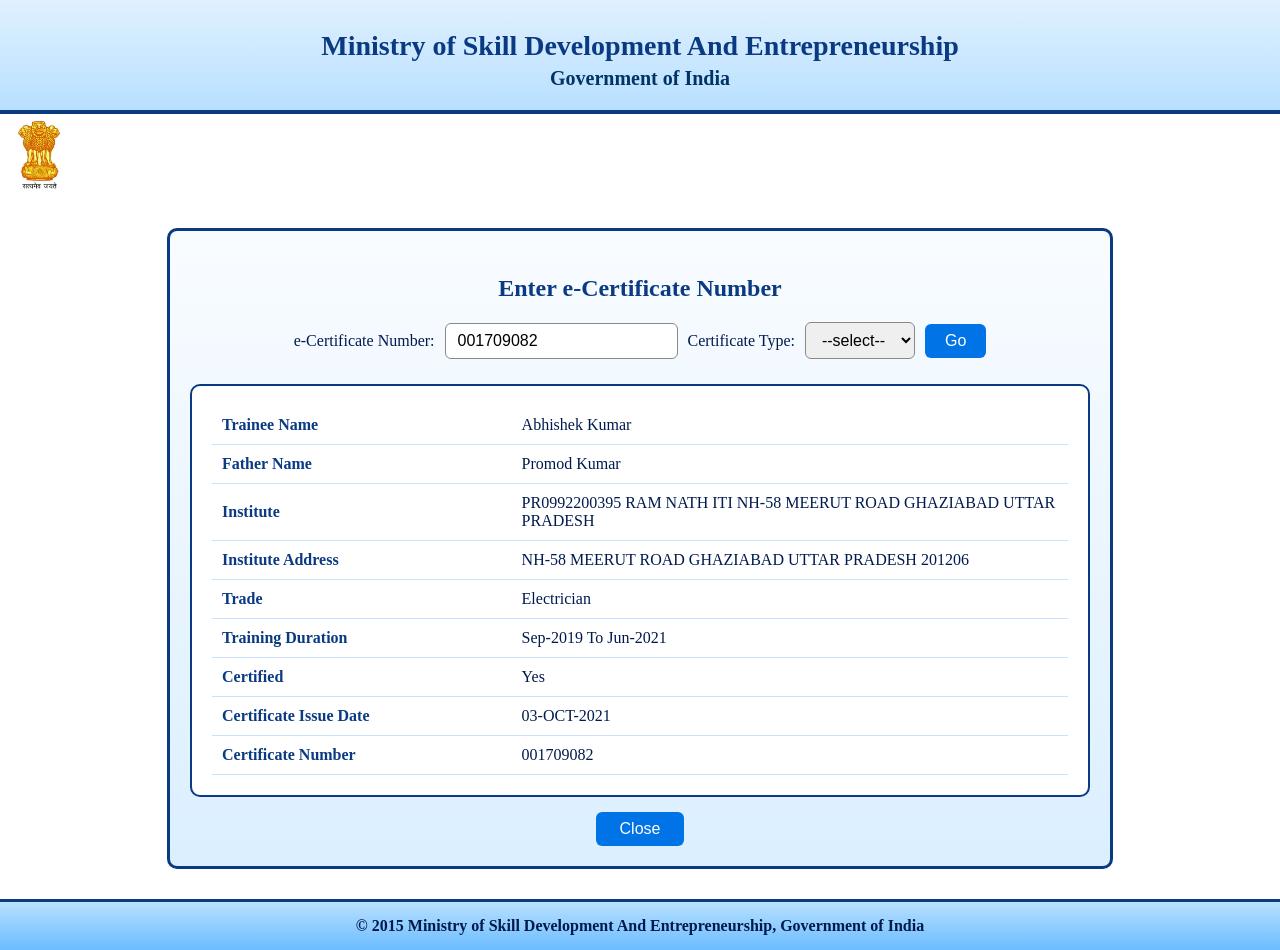
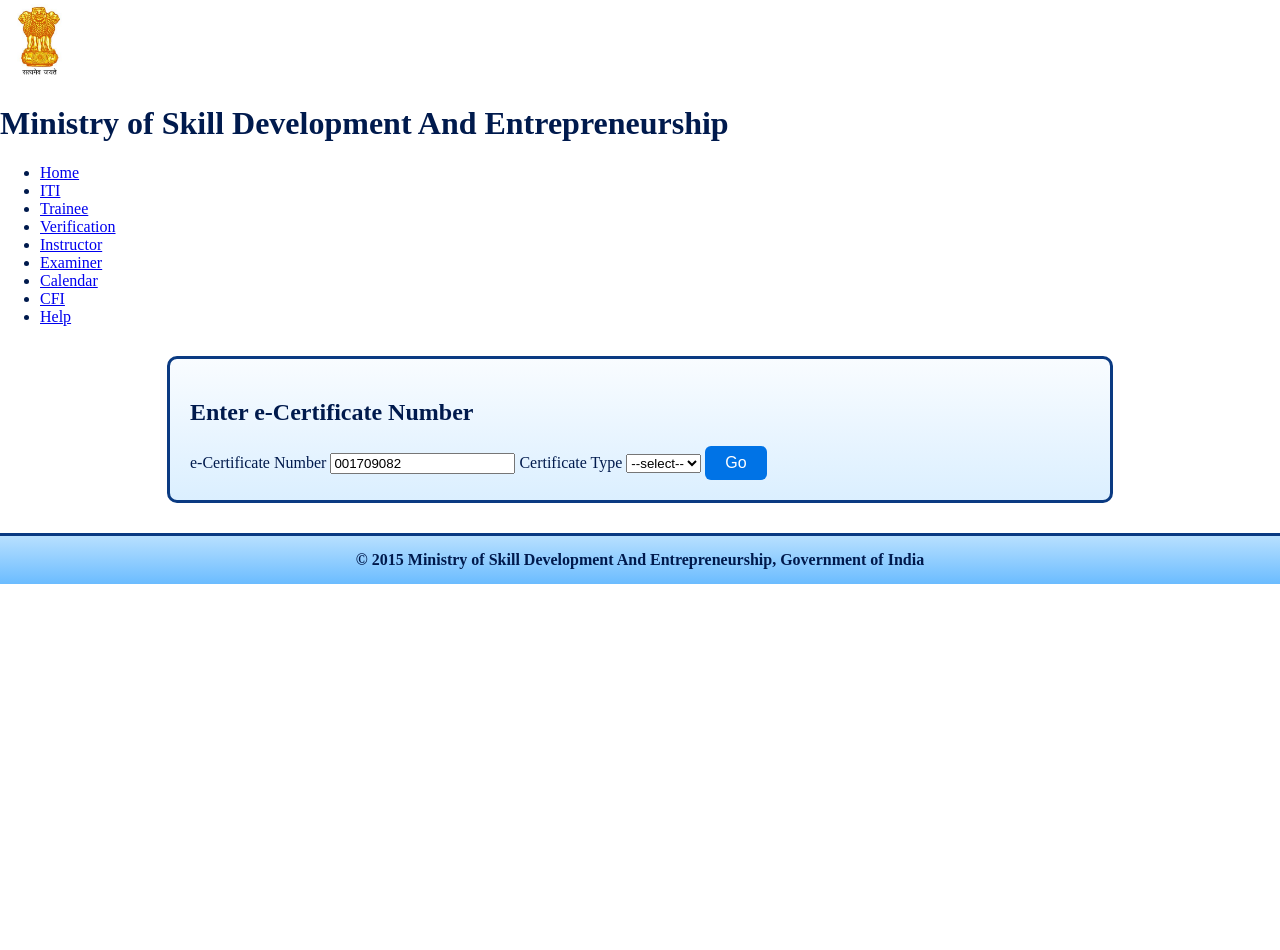
Before and after one commit to nic-in-gov/iti-certificate, a plain HTML site: page index.html in a window 1280 px wide. After the commit the page ends 800 px from the top, so only its background shows below. Drawn offline with Linux system fonts and the light colour scheme.

Commit message:
Update index.html

```diff
--- a/index.html
+++ b/index.html
@@ -3,69 +3,122 @@
 <head>
   <meta charset="utf-8" />
   <meta name="viewport" content="width=device-width,initial-scale=1" />
-  <title>Diploma Marksheet</title>
+  <title>Diploma Marksheet - Practice</title>
   <link rel="stylesheet" href="style.css" />
 </head>
 <body>
-  <header class="header">
+  <header class="site-header">
+    <div class="header-top">
+      <div class="emblem">
+        <!-- Put images/emblem.png in images/ if you have one -->
+        <img src="logo.png.JPG" alt="Ashoka Emblem" class="logo" />
+      </div>
+      <h1 class="site-title">Ministry of Skill Development And Entrepreneurship</h1>
+    </div>
 
-    <h1>Ministry of Skill Development And Entrepreneurship</h1>
-    <h2>Government of India</h2>
+    <nav class="main-nav">
+      <ul>
+        <li><a href="#">Home</a></li>
+        <li><a href="#">ITI</a></li>
+        <li><a href="#">Trainee</a></li>
+        <li><a href="#">Verification</a></li>
+        <li><a href="#">Instructor</a></li>
+        <li><a href="#">Examiner</a></li>
+        <li><a href="#">Calendar</a></li>
+        <li><a href="#">CFI</a></li>
+        <li><a href="#">Help</a></li>
+      </ul>
+    </nav>
   </header>
-<img src="logo.png.JPG" alt="Ashoka Emblem" class="logo" />
+
   <main class="container">
-    <section class="certificate-section">
-      <h3>Enter e-Certificate Number</h3>
-      <div class="form-box">
-        <label>e-Certificate Number:</label>
-        <input type="text" id="certNo" value="001709082">
-        <label>Certificate Type:</label>
-        <select>
+    <section class="box box-large">
+      <h2 class="box-title">Enter e-Certificate Number</h2>
+
+      <div class="inner-box">
+        <label class="label-left">e-Certificate Number</label>
+        <input id="certNo" class="cert-input" type="text" value="001709082" />
+        <label class="label-right">Certificate Type</label>
+        <select id="certType" class="cert-select">
           <option>--select--</option>
           <option>NCVT</option>
           <option>SCVT</option>
         </select>
-        <button id="goBtn">Go</button>
+        <button id="goBtn" class="btn-go">Go</button>
       </div>
+    </section>
 
-      <div class="details-box">
-        <table>
-          <tr><th>Trainee Name</th><td>Abhishek Kumar</td></tr>
-          <tr><th>Father Name</th><td>Promod Kumar</td></tr>
-          <tr><th>Institute</th><td>PR0992200395 RAM NATH ITI NH-58 MEERUT ROAD GHAZIABAD UTTAR PRADESH</td></tr>
-          <tr><th>Institute Address</th><td>NH-58 MEERUT ROAD GHAZIABAD UTTAR PRADESH 201206</td></tr>
-          <tr><th>Trade</th><td>Electrician</td></tr>
-          <tr><th>Training Duration</th><td>Sep-2019 To Jun-2021</td></tr>
-          <tr><th>Certified</th><td>Yes</td></tr>
-          <tr><th>Certificate Issue Date</th><td>03-OCT-2021</td></tr>
-          <tr><th>Certificate Number</th><td>001709082</td></tr>
+    <!-- Info box (initially hidden) -->
+    <section id="infoBox" class="box info-box" aria-hidden="true">
+      <h2 class="box-title">Certified Trainee Information</h2>
+
+      <div class="info-table-wrap">
+        <table class="info-table">
+          <tbody>
+            <tr><th>Trainee Name</th><td id="tname">Abhishek Kumar</td></tr>
+            <tr><th>Father Name</th><td id="fname">Promod Kumar</td></tr>
+            <tr><th>Institute</th><td id="institute">PR0992200395 RAM NATH ITI NH-58 MEERUT ROAD GHAZIABAD UTTAR PRADESH</td></tr>
+            <tr><th>Institute Address</th><td id="iaddress">NH-58 MEERUT ROAD GHAZIABAD UTTAR PRADESH 201206</td></tr>
+            <tr><th>Trade</th><td id="trade">Electrician</td></tr>
+            <tr><th>Training Duration</th><td id="duration">Sep-2019 To jun-2021</td></tr>
+            <tr><th>Certified</th><td id="certified">Yes</td></tr>
+            <tr><th>Certificate Issue Date</th><td id="issued">03-OCT-2021</td></tr>
+          </tbody>
         </table>
       </div>
 
-      <div class="close-box">
-        <button id="closeBtn">Close</button>
+      <div class="info-footer">
+        <button id="closeBtn" class="btn-close">Close</button>
       </div>
     </section>
   </main>
 
-  <footer>
+  <footer class="site-footer">
     © 2015 Ministry of Skill Development And Entrepreneurship, Government of India
   </footer>
 
   <script>
-    // Button color effect only
+    // JS behaviour
     const goBtn = document.getElementById('goBtn');
-    goBtn.addEventListener('click', () => {
-      goBtn.classList.add('clicked');
-      setTimeout(() => goBtn.classList.remove('clicked'), 300);
+    const closeBtn = document.getElementById('closeBtn');
+    const infoBox = document.getElementById('infoBox');
+    const certInput = document.getElementById('certNo');
+
+    // The certificate number that will show the record
+    const VALID_CERT = '001709082';
+
+    function showInfo() {
+      const val = (certInput.value || '').trim();
+      if (!val) {
+        alert('Please enter certificate number.');
+        return;
+      }
+      if (val === VALID_CERT) {
+        infoBox.style.display = 'block';
+        infoBox.setAttribute('aria-hidden', 'false');
+        infoBox.scrollIntoView({ behavior: 'smooth' });
+      } else {
+        // If you want it to always show regardless, remove this else block.
+        alert('No record found for this certificate number.');
+      }
+    }
+
+    function closeInfo() {
+      infoBox.style.display = 'none';
+      infoBox.setAttribute('aria-hidden', 'true');
+      window.scrollTo({ top: 0, behavior: 'smooth' });
+    }
+
+    goBtn.addEventListener('click', showInfo);
+    closeBtn.addEventListener('click', closeInfo);
+
+    // Optional: Enter key triggers Go
+    certInput.addEventListener('keydown', function(e){
+      if (e.key === 'Enter') { e.preventDefault(); showInfo(); }
     });
 
-    // Close button just hides details box temporarily
-    const closeBtn = document.getElementById('closeBtn');
-    const detailsBox = document.querySelector('.details-box');
-    closeBtn.addEventListener('click', () => {
-      detailsBox.classList.toggle('hide');
-    });
+    // Hide info by default
+    infoBox.style.display = 'none';
   </script>
 </body>
 </html>
```
